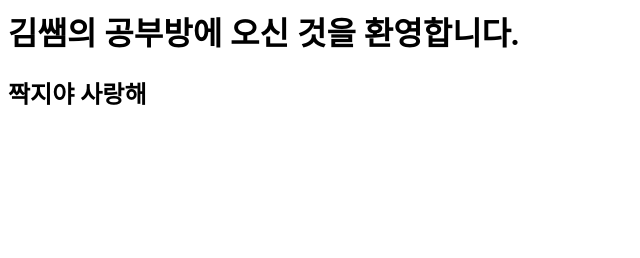
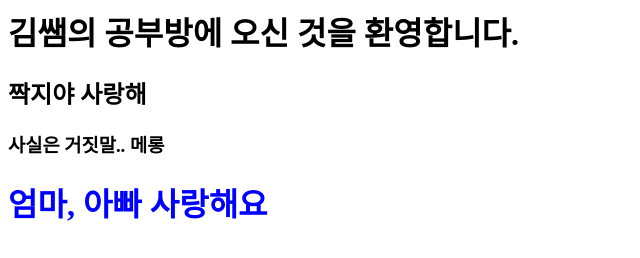
Before and after one commit to seoji0821/genius, a plain HTML site: page index.html in a window 1280 px wide. Shown: the whole page, without its empty margins (0-640 px from the left). Drawn offline with Linux system fonts and the light colour scheme.

Commit message:
Update index.html

```diff
--- a/index.html
+++ b/index.html
@@ -5,5 +5,8 @@
 <body>
              <h1> 김쌤의 공부방에 오신 것을 환영합니다. </h1>
   <h2> 짝지야 사랑해 </h2>
+  <h3> 사실은 거짓말.. 메롱 </h3>
+
+  <h1 style="color:blue"> 엄마, 아빠 사랑해요 </h1>
 </body>
 </html>
```
